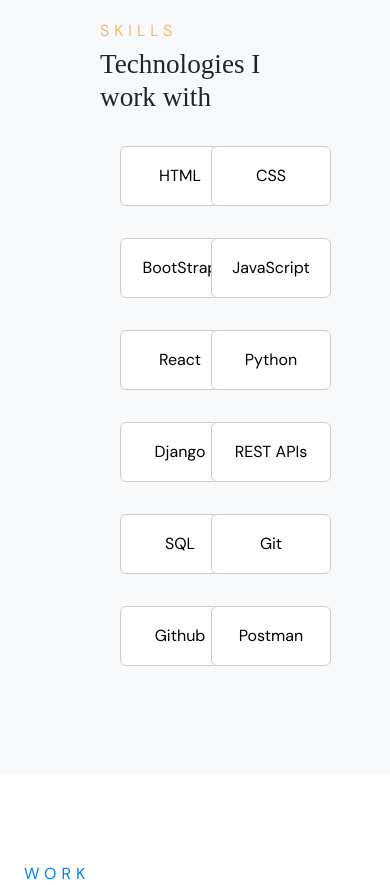
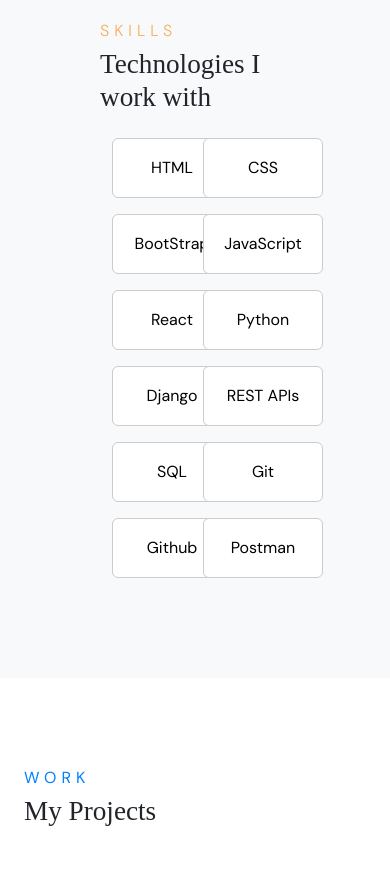
Before and after one commit to CodeOmari/Portfolio, a React (Vite) app: page / in a window 390 px wide. Shown: the part 1340-2225 px from the top of the page. Built offline with nearby package versions, Linux system fonts and the light colour scheme; a web font is replaced by a local one.

Commit message:
update skills section to be responsive on mobile screen sizes

```diff
--- a/src/components/skills.jsx
+++ b/src/components/skills.jsx
@@ -6,7 +6,7 @@
             <h5 className='mb-4'>
                 Technologies I work with
             </h5>
-            <div className="container technology">
+            <div className="container technology gap-2">
                 <div className="row g-3">
                     <div className="col-6 col-sm-4 col-md-3">
                         <button className='rounded tech-box'>HTML</button>
--- a/src/styles/skills.css
+++ b/src/styles/skills.css
@@ -19,9 +19,6 @@
     font-weight: 400;
     font-size: 1.7rem;
 }
-.technology button{
-    margin: 8px;
-}
 .tech-box{
     font-family: "DM Sans", sans-serif;
     background-color: #fff;
```
